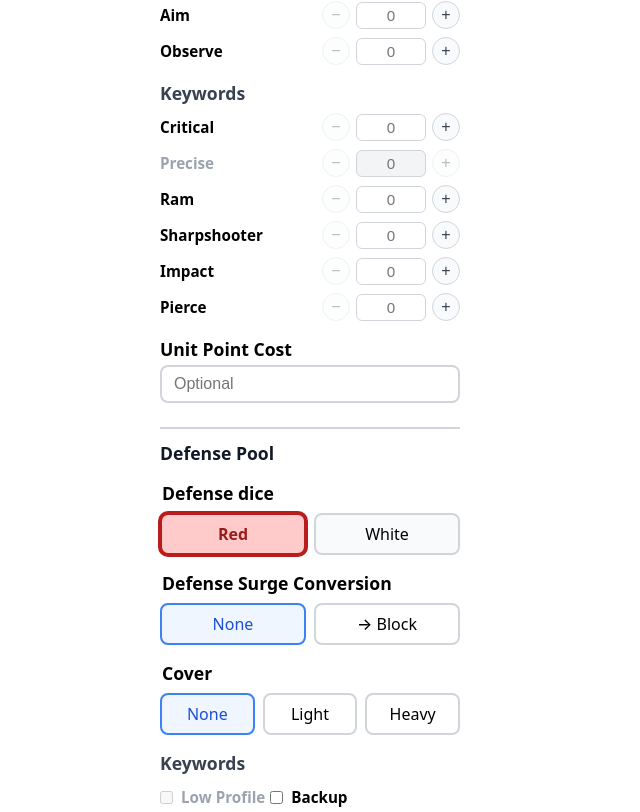
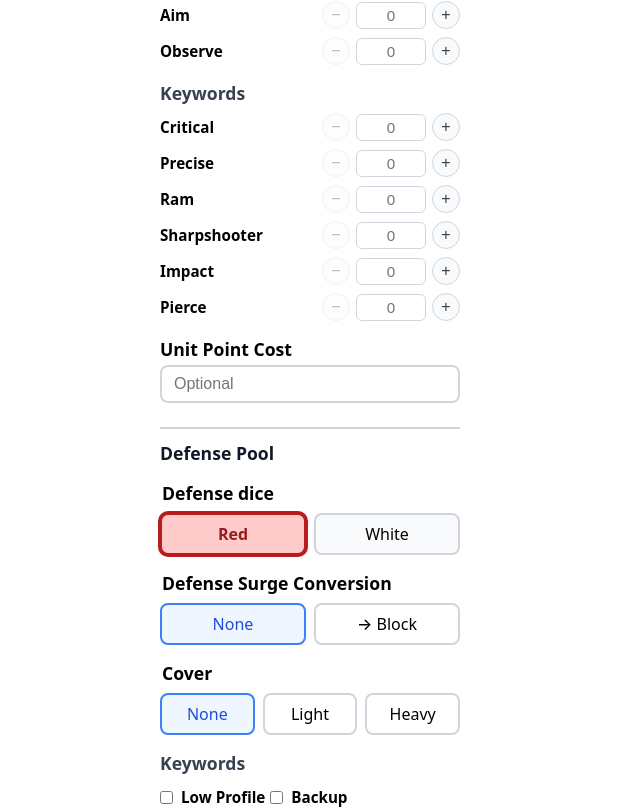
Before and after one commit to dankraus/sw-legion-dice, a React (Vite) app: page / in a window 1280 px wide. Shown: the part 528-1340 px from the top of the page, without its empty margins (0-640 px from the left). Built offline with nearby package versions, Linux system fonts and the light colour scheme.

Commit message:
refactor(ui): simplify input component states by removing unnecessary disabled conditions and titles
- Removed disabled states and titles for Surge, Precise, Low Profile, and Defense Surge inputs to enhance usability and clarity.

```diff
--- a/src/App.tsx
+++ b/src/App.tsx
@@ -313,8 +313,6 @@ function App() {
             label="Surge"
             value={surgeTokens}
             onChange={setSurgeTokens}
-            disabled={surge !== 'none'}
-            title={surge !== 'none' ? 'Surge Tokens only apply when Surge Conversion is None.' : undefined}
             guideAnchor="surge-tokens"
           />
           <NumberInputWithControls
@@ -347,8 +345,7 @@ function App() {
             label="Precise"
             value={preciseX}
             onChange={setPreciseX}
-            disabled={aimTokensNum === 0}
-            title={aimTokensNum === 0 ? 'Precise only applies when using Aim tokens. Increases the dice rerolled with an Aim token by X.' : 'Extra rerolls per Aim token when using Aim.'}
+            title="Extra rerolls per Aim token when using Aim."
             guideAnchor="precise-x"
           />
           <NumberInputWithControls
@@ -410,7 +407,6 @@ function App() {
             title="When in cover, cancel one hit before rolling cover dice."
             checked={lowProfile}
             onChange={setLowProfile}
-            disabled={cover === 'none'}
             guideAnchor="low-profile"
           />
           <CheckboxToggle
@@ -488,12 +484,6 @@ function App() {
             value={defenseSurgeTokens}
             onChange={setDefenseSurgeTokens}
             min={0}
-            disabled={defenseSurge === 'block'}
-            title={
-              defenseSurge === 'block'
-                ? 'Defense Surge Tokens only apply when Defense Surge is None.'
-                : undefined
-            }
             guideAnchor="surge-tokens"
           />
           <NumberInputWithControls
```
